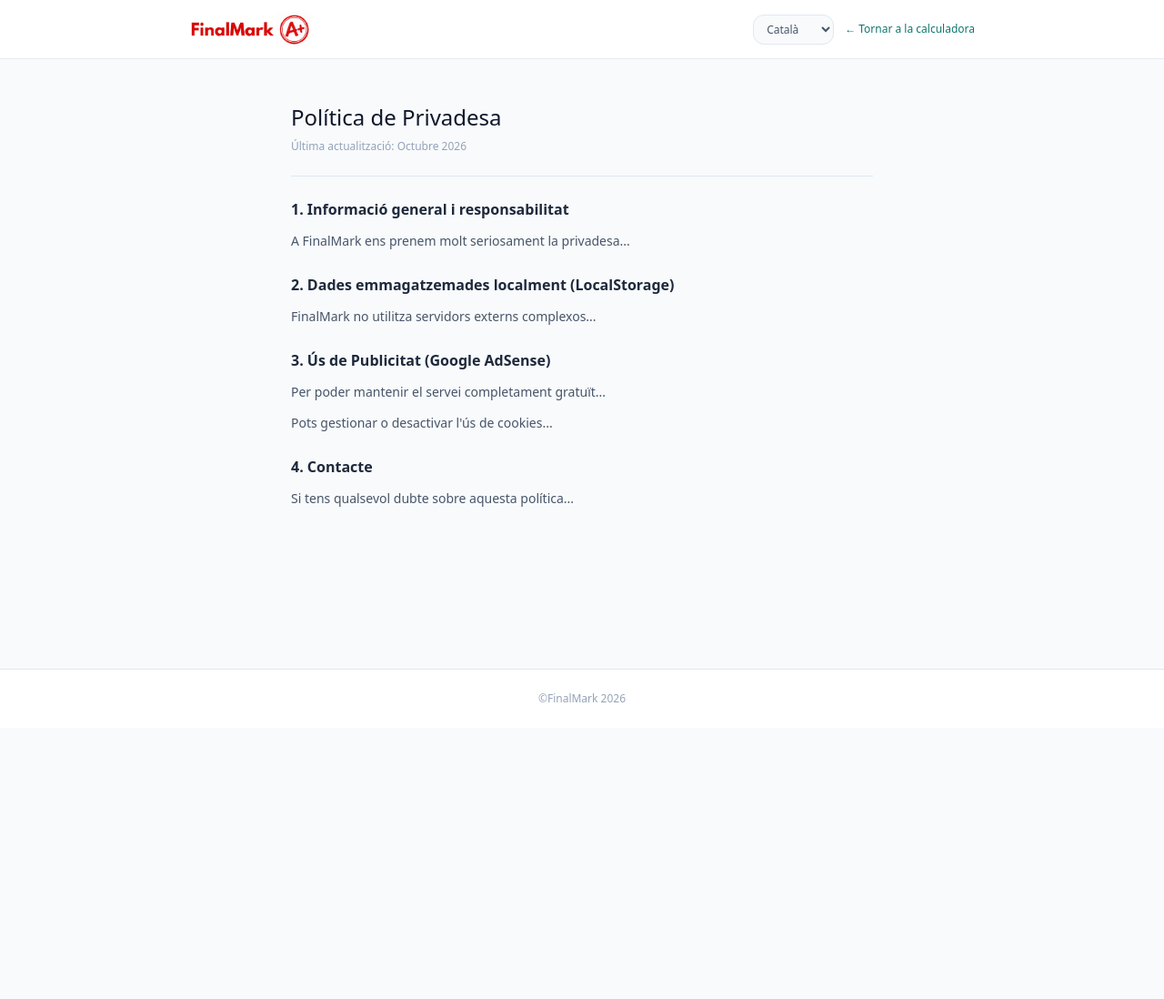
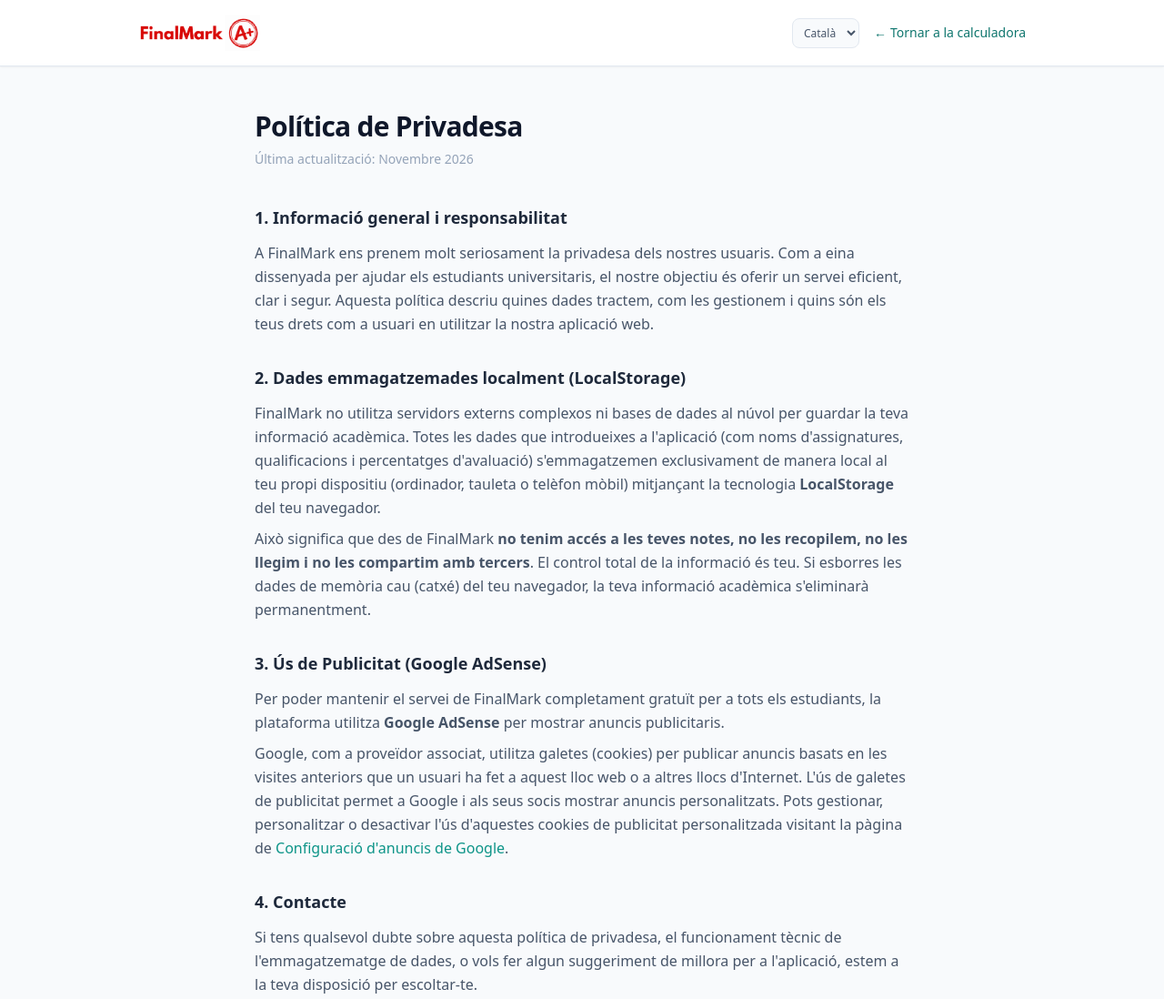
Before and after one commit to aritzgimenezuab/nota-final, a plain HTML site: page privadesa.html in a window 1280 px wide. Shown: the top 1098 px of the page at 91% size. Before the commit the page ends 800 px from the top, so only its background shows below. Drawn offline with nearby package versions, Linux system fonts and the light colour scheme.

Commit message:
Refactor privacy policy page layout and content

```diff
--- a/privadesa.html
+++ b/privadesa.html
@@ -4,81 +4,76 @@
     <meta charset="UTF-8">
     <meta name="viewport" content="width=device-width, initial-scale=1.0">
     <title>Política de Privadesa | FinalMark</title>
-    <!-- Favicon -->
     <link rel="icon" type="image/png" href="favicon.png">
 
-    <!-- SCRIPT OFICIAL DE GOOGLE ADSENSE -->
-    <script async src="https://pagead2.googlesyndication.com/pagead/js/adsbygoogle.js?client=ca-pub-5010786975330636" crossorigin="anonymous"></script>
+    <!-- Script de Tailwind -->
+    <script src="https://cdn.tailwindcss.com"></script>
+    <link rel="stylesheet" href="style.css">
+</head>
+<body class="bg-[#f8fafc] text-slate-700 font-sans antialiased min-h-screen flex flex-col selection:bg-teal-100 selection:text-teal-800">
 
-    <link rel="stylesheet" href="style.css">
-    <link rel="stylesheet" href="animations.css">
-    <script src="https://cdn.tailwindcss.com"></script>
-</head>
-<body class="bg-[#f8fafc] text-slate-700 font-sans antialiased min-h-screen flex flex-col justify-between">
-
-    <!-- Capçalera neta amb selector d'idioma -->
-    <header class="w-full bg-white border-b border-slate-200/80 py-3 shadow-2xs">
-        <div class="max-w-4xl mx-auto px-4 flex justify-between items-center">
+    <!-- CAPÇALERA -->
+    <header class="w-full bg-white border-b border-slate-200 py-4 shadow-sm">
+        <div class="max-w-5xl mx-auto px-6 flex justify-between items-center">
             <a href="index.html" class="flex items-center">
                 <img src="logo.png" alt="FinalMark Logo" class="h-8 md:h-10 w-auto object-contain">
             </a>
 
-            <div class="flex items-center space-x-3">
-                <select id="language-selector" onchange="languageManager.canviarIdioma(this.value)" class="bg-slate-50 border border-slate-200 rounded-xl px-2.5 py-1.5 text-xs font-medium text-slate-600 focus:outline-none focus:border-teal-500 cursor-pointer">
+            <div class="flex items-center space-x-4 text-sm">
+                <select class="bg-slate-50 border border-slate-200 rounded-lg px-2 py-1.5 text-xs font-medium text-slate-600 focus:outline-none focus:border-teal-500 cursor-pointer">
                     <option value="ca">Català</option>
-                    <option value="es">Español</option>
-                    <option value="en">English</option>
-                    <option value="fr">Français</option>
-                    <option value="eu">Euskara</option>
                 </select>
-                <a href="index.html" id="text-tornar" class="text-xs text-teal-700 hover:underline font-medium">← Tornar a la calculadora</a>
+                <a href="index.html" class="text-teal-700 hover:text-teal-800 font-medium transition flex items-center gap-1">
+                    <span>←</span> Tornar a la calculadora
+                </a>
             </div>
         </div>
     </header>
 
-    <!-- Contingut de la Política de Privadesa -->
-    <main class="max-w-2xl mx-auto px-4 py-12 flex-grow w-full space-y-6 text-sm leading-relaxed text-slate-600">
-        <div class="space-y-2 border-b border-slate-200 pb-6">
-            <h1 id="priv-title" class="text-2xl font-light text-slate-900">Política de Privadesa</h1>
-            <p id="priv-date" class="text-xs text-slate-400">Última actualització: Octubre 2026</p>
+    <!-- CONTINGUT PRINCIPAL -->
+    <main class="max-w-3xl mx-auto px-6 py-12 flex-grow w-full">
+
+        <div class="mb-10">
+            <h1 class="text-3xl font-bold text-slate-900 tracking-tight">Política de Privadesa</h1>
+            <p class="text-sm text-slate-400 mt-2">Última actualització: Novembre 2026</p>
         </div>
 
-        <section class="space-y-3">
-            <h2 id="priv-s1-title" class="text-base font-semibold text-slate-800">1. Informació general i responsabilitat</h2>
-            <p id="priv-s1-text">A FinalMark ens prenem molt seriosament la privadesa...</p>
-        </section>
+        <div class="space-y-8 text-slate-600 leading-relaxed">
 
-        <section class="space-y-3">
-            <h2 id="priv-s2-title" class="text-base font-semibold text-slate-800">2. Dades emmagatzemades localment (LocalStorage)</h2>
-            <p id="priv-s2-text">FinalMark no utilitza servidors externs complexos...</p>
-        </section>
+            <!-- SECCIÓ 1 -->
+            <section>
+                <h2 class="text-lg font-bold text-slate-800 mb-3">1. Informació general i responsabilitat</h2>
+                <p>A FinalMark ens prenem molt seriosament la privadesa dels nostres usuaris. Com a eina dissenyada per ajudar els estudiants universitaris, el nostre objectiu és oferir un servei eficient, clar i segur. Aquesta política descriu quines dades tractem, com les gestionem i quins són els teus drets com a usuari en utilitzar la nostra aplicació web.</p>
+            </section>
 
-        <section class="space-y-3">
-            <h2 id="priv-s3-title" class="text-base font-semibold text-slate-800">3. Ús de Publicitat (Google AdSense)</h2>
-            <p id="priv-s3-text1">Per poder mantenir el servei completament gratuït...</p>
-            <p id="priv-s3-text2">Pots gestionar o desactivar l'ús de cookies...</p>
-        </section>
+            <!-- SECCIÓ 2 -->
+            <section>
+                <h2 class="text-lg font-bold text-slate-800 mb-3">2. Dades emmagatzemades localment (LocalStorage)</h2>
+                <p>FinalMark no utilitza servidors externs complexos ni bases de dades al núvol per guardar la teva informació acadèmica. Totes les dades que introdueixes a l'aplicació (com noms d'assignatures, qualificacions i percentatges d'avaluació) s'emmagatzemen exclusivament de manera local al teu propi dispositiu (ordinador, tauleta o telèfon mòbil) mitjançant la tecnologia <strong>LocalStorage</strong> del teu navegador.</p>
+                <p class="mt-2">Això significa que des de FinalMark <strong>no tenim accés a les teves notes, no les recopilem, no les llegim i no les compartim amb tercers</strong>. El control total de la informació és teu. Si esborres les dades de memòria cau (catxé) del teu navegador, la teva informació acadèmica s'eliminarà permanentment.</p>
+            </section>
 
-        <section class="space-y-3">
-            <h2 id="priv-s4-title" class="text-base font-semibold text-slate-800">4. Contacte</h2>
-            <p id="priv-s4-text">Si tens qualsevol dubte sobre aquesta política...</p>
-        </section>
+            <!-- SECCIÓ 3 -->
+            <section>
+                <h2 class="text-lg font-bold text-slate-800 mb-3">3. Ús de Publicitat (Google AdSense)</h2>
+                <p>Per poder mantenir el servei de FinalMark completament gratuït per a tots els estudiants, la plataforma utilitza <strong>Google AdSense</strong> per mostrar anuncis publicitaris.</p>
+                <p class="mt-2">Google, com a proveïdor associat, utilitza galetes (cookies) per publicar anuncis basats en les visites anteriors que un usuari ha fet a aquest lloc web o a altres llocs d'Internet. L'ús de galetes de publicitat permet a Google i als seus socis mostrar anuncis personalitzats. Pots gestionar, personalitzar o desactivar l'ús d'aquestes cookies de publicitat personalitzada visitant la pàgina de <a href="https://myadcenter.google.com/" target="_blank" rel="noopener noreferrer" class="text-teal-600 hover:underline">Configuració d'anuncis de Google</a>.</p>
+            </section>
+
+            <!-- SECCIÓ 4 -->
+            <section>
+                <h2 class="text-lg font-bold text-slate-800 mb-3">4. Contacte</h2>
+                <p>Si tens qualsevol dubte sobre aquesta política de privadesa, el funcionament tècnic de l'emmagatzematge de dades, o vols fer algun suggeriment de millora per a l'aplicació, estem a la teva disposició per escoltar-te.</p>
+                <p class="mt-2">Pots posar-te en contacte amb l'equip de desenvolupament o deixar-nos les teves impressions per seguir millorant l'eina per a tots els estudiants.</p>
+            </section>
+
+        </div>
     </main>
 
-    <!-- Peu de pàgina -->
-    <footer class="bg-white border-t border-slate-200 py-6 text-center text-xs text-slate-400">
-        <p id="text-footer">&copy;FinalMark 2026</p>
+    <!-- PEU DE PÀGINA -->
+    <footer class="bg-white border-t border-slate-200 py-6 text-center text-xs text-slate-500 w-full mt-auto">
+        <p class="font-medium">&copy; FinalMark 2026</p>
     </footer>
 
-    <!-- Scripts de traducció -->
-    <script src="translations.js"></script>
-    <script src="language.js"></script>
-    <script>
-        window.addEventListener('DOMContentLoaded', () => {
-            if (typeof languageManager !== 'undefined') {
-                languageManager.inicialitzar();
-            }
-        });
-    </script>
 </body>
 </html>
```
